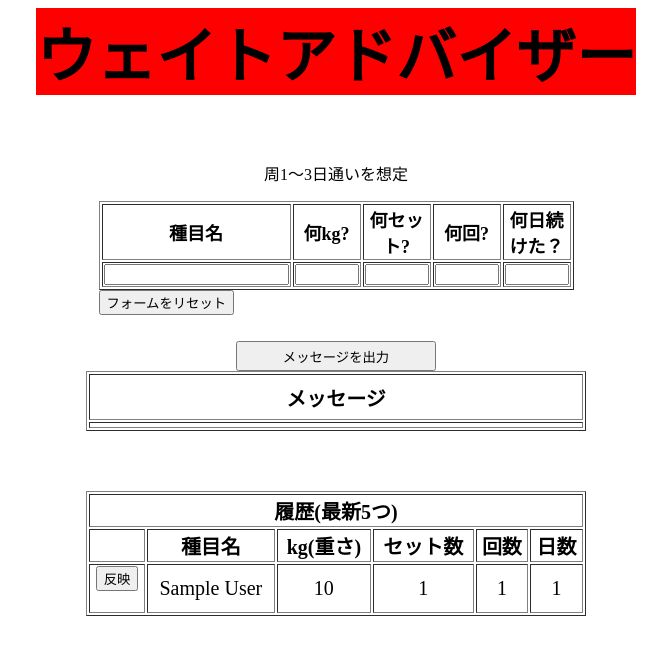
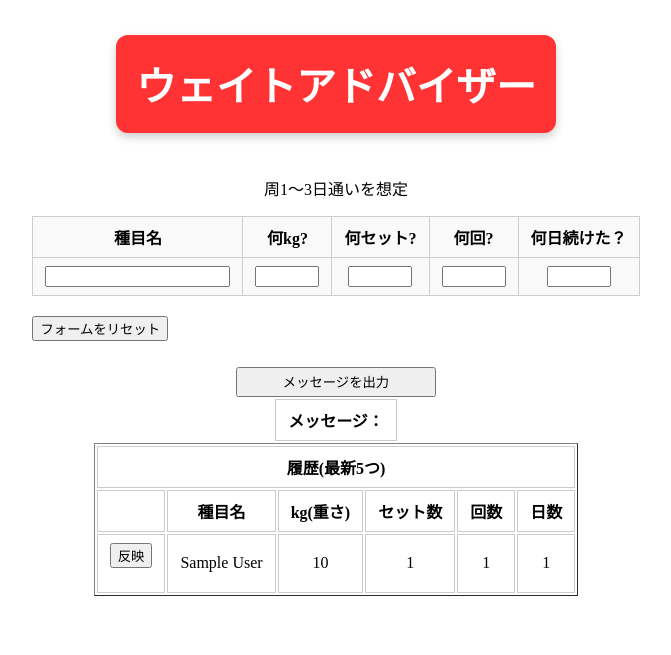
Before and after one commit to hayaf3254/Weight_Advisor, a Flask app: page / in a window 1280 px wide. Shown: the top 655 px of the page, without its empty margins (304-975 px from the left). Run offline with Flask 3, Linux system fonts and the light colour scheme; tables that the repository leaves empty hold one stand-in row (values such as "Sample post"); lists and menus that the app fills with data are empty.

Commit message:
リセット用のjs追加、CSSで全体的に見た目を変えた

```diff
--- /dev/null
+++ b/app/static/js/form-reset.js
@@ -0,0 +1,13 @@
+function resetForm() {
+
+  const form = document.getElementById('my-form');
+  form.reset();
+
+  // 動的に書き換えた部分を手動で初期化（または空にする）
+  form.querySelector('input[name="name"]').value = "";
+  form.querySelector('input[name="weight"]').value = "";
+  form.querySelector('input[name="sets"]').value = "";
+  form.querySelector('input[name="reps"]').value = "";
+  form.querySelector('input[name="days"]').value = "";
+}
+document.getElementById('reset-btn').addEventListener('click', resetForm);
--- a/app/static/styles.css
+++ b/app/static/styles.css
@@ -6,24 +6,28 @@
 }
 
 .tittle{
-    background-color: red;
-    margin: 0;
-    font-size: 60px;
-    margin-bottom: 50px;
+  background-color: #ff3333;
+  color: white;
+  padding: 20px;
+  border-radius: 12px;
+  box-shadow: 0 4px 10px rgba(0, 0, 0, 0.2);
+  font-size: 40px;
+  text-align: center;
 }
-.table1{
-    width:70px;
-    height: 60px;
-    font-size:18px;
+.table1 th,
+.table2 th,
+.table2 td {
+  border: 1px solid #ccc;
+  padding: 8px 12px;
+  text-align: center;
 }
 
-.table2{
-    width:500px;
-    height: 60px;
-    font-size:20px;
-    margin-bottom: 60px;
+.table1 {
+  margin-bottom: 20px;
+  border-collapse: collapse;
+  width: 100%;
+  background-color: #f9f9f9;
 }
-
 .input {
     display: inline-block;
     text-align: center;
@@ -61,3 +65,15 @@
     align-items: center; /* 縦方向中央揃え */
     height: 100%; /* セル内で中央揃えが効くように高さを100%に設定 */
 }
+
+
+.message1, .message2, .message3, .message4 {
+  padding: 24px;           /* ← 高さ感UP */
+  font-size: 24px;         /* ← 文字デカく！ */
+  max-width: 800px;        /* ← 横に広げる */
+  margin: 30px auto;       /* ← 周りにも余裕 */
+  border-radius: 10px;
+  border: 3px dashed #666;
+  text-align: center;
+  line-height: 1.6;
+}
--- a/app/templates/index.html
+++ b/app/templates/index.html
@@ -17,7 +17,7 @@
     <p class="center">周1～3日通いを想定</p>
 
     <div class="center">
-        <form action="/submit" method="POST">
+        <form action="/submit" method="POST" id="my-form">
         <table border="1"; class="table1" >
             <tr>
                 <th>種目名</th>
@@ -36,7 +36,7 @@
             </tr>
 
         </table>
-        <button type="reset" class="reset-btn" >
+        <button id="reset-btn" type="button" class="reset-btn" >
             フォームをリセット
         </button>
     </div>
@@ -50,10 +50,10 @@
 
 
     <div class="center">
-        <table border="1"; class="table2">
-            <tr><th>メッセージ</th></tr>
-            <tr class="message{{ num }}"><th>{{message}}</th></tr>
-
+        <table class="table2">
+            <tr class="message{{ num }}">
+                <th>メッセージ：{{ message }}</th>
+            </tr>
         </table>
 
     </div>
@@ -94,6 +94,6 @@
 
         </table>
     </div>
-
+    <script src="{{ url_for('static', filename='js/form-reset.js') }}"></script>
   </body>
 </html>
```
